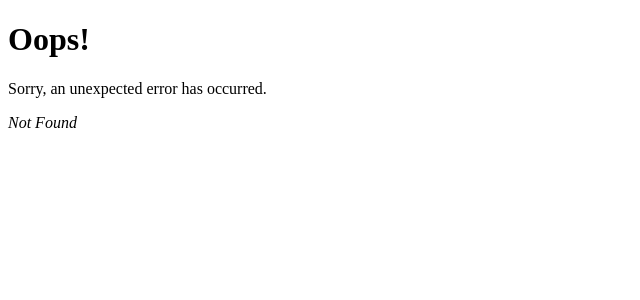
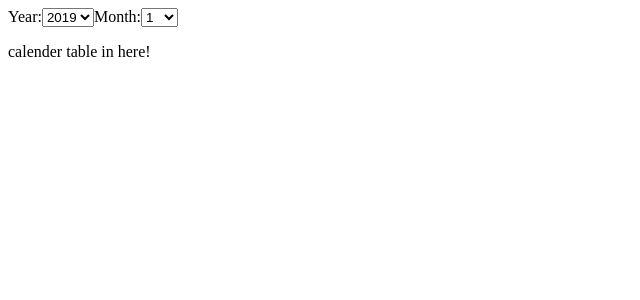
Before and after one commit to mahabubx7/selise-assesment-frontend, a React (Vite) app: page /year/2024/month/9 in a window 1280 px wide. Before the commit this address had no page. Shown: the top 300 px of the page, without its empty margins (0-640 px from the left). Built offline with nearby package versions, Linux system fonts and the light colour scheme.

Commit message:
chore: added routing

```diff
--- /dev/null
+++ b/src/constants/index.ts
@@ -0,0 +1,3 @@
+export const years: number[] = [2019, 2020, 2021];
+
+export const months: number[] = [1, 2, 3, 4, 5, 6, 7, 8, 9, 10, 11, 12];
--- a/src/main.tsx
+++ b/src/main.tsx
@@ -2,7 +2,7 @@ import { StrictMode } from 'react';
 import { createRoot } from 'react-dom/client';
 import { createBrowserRouter, RouterProvider } from 'react-router-dom';
 // import './index.css';
-import { ErrorPage, Root } from '@/pages';
+import { CalenderPage, ErrorPage, Root } from '@/pages';
 
 // Route registry <Global / Main>
 const routes = createBrowserRouter([
@@ -10,6 +10,18 @@ const routes = createBrowserRouter([
     path: '/',
     element: <Root />,
     errorElement: <ErrorPage />,
+    children: [
+      {
+        path: '/',
+        element: <CalenderPage />,
+        index: true,
+      },
+      {
+        path: '/year/:year/month/:month',
+        element: <CalenderPage />,
+        // index: true,
+      },
+    ],
   },
 ]);
 
--- /dev/null
+++ b/src/pages/calender.page.tsx
@@ -0,0 +1,55 @@
+import { months, years } from '@/constants';
+import { composeRoute, getCurrentYearAndMonth } from '@/utils';
+import { Form, Navigate } from 'react-router-dom';
+
+export function CalenderPage() {
+  // check for form-data & redirect to the current-route if not found
+  const currentRoute = window.location.pathname;
+  if (!currentRoute.includes('year') || !currentRoute.includes('month')) {
+    const current = getCurrentYearAndMonth();
+    return <Navigate to={current} />;
+  }
+
+  // on select change, update the route
+  const handleChange = (event: React.ChangeEvent<HTMLSelectElement>) => {
+    const year = event.target.form?.year.value;
+    const month = event.target.form?.month.value;
+    if (year && month) {
+      const routeLink: string = composeRoute(parseInt(year), parseInt(month));
+      return <Navigate to={routeLink} />;
+    }
+  };
+
+  return (
+    <>
+      <div id="navigator">
+        <Form>
+          <label>
+            Year:
+            <select name="year" onSelect={handleChange}>
+              {years.map((year) => (
+                <option key={year} value={year}>
+                  {year}
+                </option>
+              ))}
+            </select>
+          </label>
+          <label>
+            Month:
+            <select name="month" onSelect={handleChange}>
+              {months.map((month) => (
+                <option key={month} value={month}>
+                  {month}
+                </option>
+              ))}
+            </select>
+          </label>
+        </Form>
+      </div>
+
+      <div id="calender">
+        <p>calender table in here!</p>
+      </div>
+    </>
+  );
+}
--- a/src/pages/index.ts
+++ b/src/pages/index.ts
@@ -1,3 +1,5 @@
 export { default as ErrorPage } from './error.page';
 
 export { default as Root } from './root';
+
+export * from './calender.page';
--- a/src/pages/root.tsx
+++ b/src/pages/root.tsx
@@ -4,7 +4,6 @@ export default function Root() {
   return (
     <>
       <main>
-        <h1>Calendar is coming!</h1>
         <div id="container">
           <Outlet />
         </div>
--- /dev/null
+++ b/src/utils/index.ts
@@ -0,0 +1,11 @@
+// compose route for year and month based on the selected values
+export const composeRoute = (year: number, month: number): string => {
+  return `/year/${year}/month/${month}`;
+};
+
+// get current year and montn to compose the route
+export const getCurrentYearAndMonth = () => {
+  const date = new Date();
+  // return the route url with current year and month
+  return composeRoute(date.getFullYear(), date.getMonth() + 1);
+};
```
